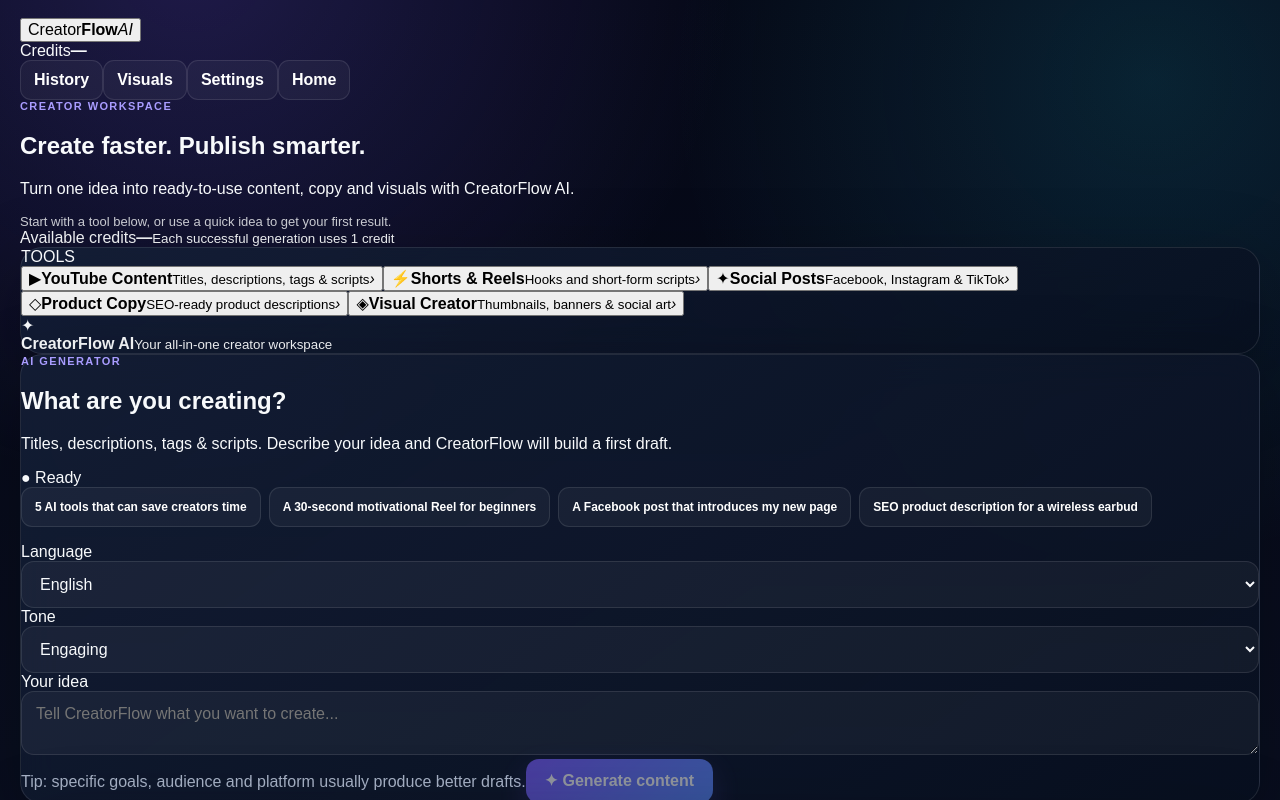
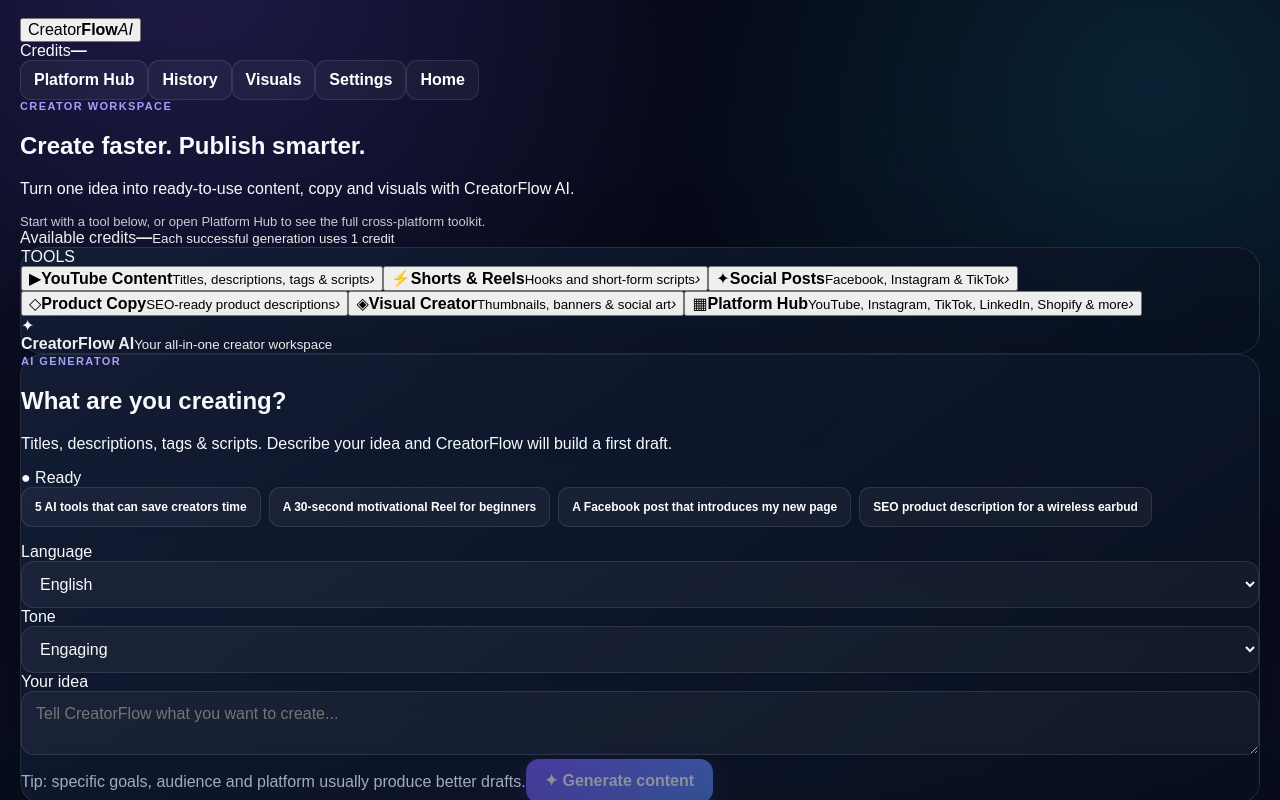
Before and after one commit to sanjuvai14/creatorflow-ai, a Next.js app: page /dashboard in a window 1280 px wide. Shown: the top 800 px of the page. Built offline with nearby package versions, Linux system fonts and the light colour scheme; no server answers.

Commit message:
Add Platform Hub navigation to dashboard

```diff
--- a/components/Dashboard.tsx
+++ b/components/Dashboard.tsx
@@ -20,9 +20,10 @@ export default function Dashboard(){
  function chooseTool(id:string){setTool(id);setResult("");setError("");setAction("")}
  const go=(path:"/"|"/history"|"/settings")=>router.push(path);
  const goVisuals=()=>{window.location.assign("/images")};
- return <main className="cf-dashboard" style={{maxWidth:1380,margin:"0 auto",padding:"18px 20px 40px"}}><header className="cf-topbar"><button className="cf-brand" onClick={()=>go("/")}><span>Creator</span><strong>Flow</strong><em>AI</em></button><div className="cf-top-actions"><div className="cf-credit"><span>Credits</span><b>{credits??"—"}</b></div><button className="cf-icon-btn" onClick={()=>go("/history")}>History</button><button className="cf-icon-btn" onClick={goVisuals}>Visuals</button><button className="cf-icon-btn" onClick={()=>go("/settings")}>Settings</button><button className="cf-icon-btn" onClick={()=>go("/")}>Home</button></div></header>
- <section className="cf-welcome cf-glow"><div><div className="cf-eyebrow">CREATOR WORKSPACE</div><h1>Create faster. Publish smarter.</h1><p>Turn one idea into ready-to-use content, copy and visuals with CreatorFlow AI.</p><div style={{marginTop:14,fontSize:13,opacity:.82}}>Start with a tool below, or use a quick idea to get your first result.</div></div><div className="cf-stat"><span>Available credits</span><strong>{credits??"—"}</strong><small>Each successful generation uses 1 credit</small></div></section>
- <div className="cf-workspace"><aside className="cf-sidebar cf-card"><div className="cf-sidebar-title">TOOLS</div>{tools.map(t=><button key={t.id} className={"cf-tool "+(tool===t.id?"active":"")} onClick={()=>chooseTool(t.id)}><span className="cf-tool-icon">{t.icon}</span><span><b>{t.name}</b><small>{t.desc}</small></span><i>›</i></button>)}<div className="cf-sidebar-foot"><span>✦</span><div><b>CreatorFlow AI</b><small>Your all-in-one creator workspace</small></div></div></aside>
+ const goPlatforms=()=>{window.location.assign("/platforms")};
+ return <main className="cf-dashboard" style={{maxWidth:1380,margin:"0 auto",padding:"18px 20px 40px"}}><header className="cf-topbar"><button className="cf-brand" onClick={()=>go("/")}><span>Creator</span><strong>Flow</strong><em>AI</em></button><div className="cf-top-actions"><div className="cf-credit"><span>Credits</span><b>{credits??"—"}</b></div><button className="cf-icon-btn" onClick={goPlatforms}>Platform Hub</button><button className="cf-icon-btn" onClick={()=>go("/history")}>History</button><button className="cf-icon-btn" onClick={goVisuals}>Visuals</button><button className="cf-icon-btn" onClick={()=>go("/settings")}>Settings</button><button className="cf-icon-btn" onClick={()=>go("/")}>Home</button></div></header>
+ <section className="cf-welcome cf-glow"><div><div className="cf-eyebrow">CREATOR WORKSPACE</div><h1>Create faster. Publish smarter.</h1><p>Turn one idea into ready-to-use content, copy and visuals with CreatorFlow AI.</p><div style={{marginTop:14,fontSize:13,opacity:.82}}>Start with a tool below, or open Platform Hub to see the full cross-platform toolkit.</div></div><div className="cf-stat"><span>Available credits</span><strong>{credits??"—"}</strong><small>Each successful generation uses 1 credit</small></div></section>
+ <div className="cf-workspace"><aside className="cf-sidebar cf-card"><div className="cf-sidebar-title">TOOLS</div>{tools.map(t=><button key={t.id} className={"cf-tool "+(tool===t.id?"active":"")} onClick={()=>chooseTool(t.id)}><span className="cf-tool-icon">{t.icon}</span><span><b>{t.name}</b><small>{t.desc}</small></span><i>›</i></button>)}<button className="cf-tool" onClick={goPlatforms}><span className="cf-tool-icon">▦</span><span><b>Platform Hub</b><small>YouTube, Instagram, TikTok, LinkedIn, Shopify & more</small></span><i>›</i></button><div className="cf-sidebar-foot"><span>✦</span><div><b>CreatorFlow AI</b><small>Your all-in-one creator workspace</small></div></div></aside>
  <section className="cf-main">{tool==="visual"?<VisualCreator/>:<><div className="cf-card cf-generator"><div className="cf-section-head"><div><div className="cf-eyebrow">AI GENERATOR</div><h2>What are you creating?</h2><p>{activeTool.desc}. Describe your idea and CreatorFlow will build a first draft.</p></div><span className="cf-live">● Ready</span></div>
  <div style={{display:"flex",gap:8,flexWrap:"wrap",margin:"0 0 16px"}}>{starterIdeas.map(idea=><button key={idea} className="cf-icon-btn" style={{fontSize:12}} onClick={()=>setTopic(idea)}>{idea}</button>)}</div>
  <div className="cf-form-grid"><label>Language<select className="cf-input" value={language} onChange={e=>setLanguage(e.target.value)}>{languages.map(x=><option key={x}>{x}</option>)}</select></label><label>Tone<select className="cf-input" value={tone} onChange={e=>setTone(e.target.value)}>{tones.map(x=><option key={x}>{x}</option>)}</select></label></div>
```
